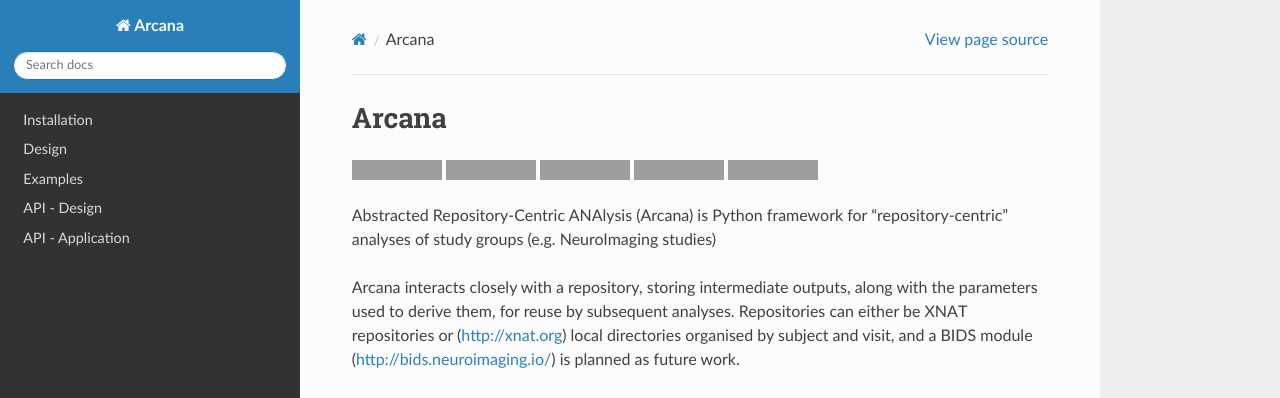
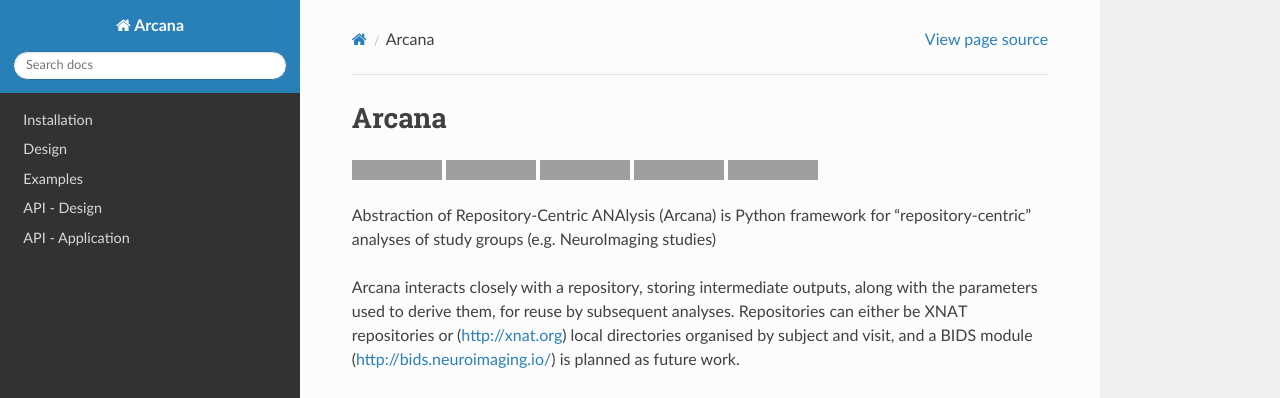
Before and after one commit to MonashBI/arcana-legacy, a Sphinx documentation site: the page built from docs/source/index.rst, in a window 1280 px wide and 1205 px high, cut to the strip 0-398 px from the top of the window. Built offline with Sphinx 7.4.7 and the Read the Docs theme 2.0.0, drawn with Linux system fonts in a browser that asks for light colours; the version number could not be read and is left out; grey boxes are pictures that could not be loaded.

Commit message:
updated Arcana acronym

```diff
--- a/README.rst
+++ b/README.rst
@@ -16,7 +16,7 @@
   :alt: Documentation Status
 
 
-Abstracted Repository-Centric ANAlysis (Arcana) is Python framework
+Abstraction of Repository-Centric ANAlysis (Arcana) is Python framework
 for "repository-centric" analyses of study groups (e.g. NeuroImaging
 studies)
 
--- a/docs/source/index.rst
+++ b/docs/source/index.rst
@@ -16,7 +16,7 @@
   :alt: Documentation Status
 
 
-Abstracted Repository-Centric ANAlysis (Arcana) is Python framework
+Abstraction of Repository-Centric ANAlysis (Arcana) is Python framework
 for "repository-centric" analyses of study groups (e.g. NeuroImaging studies)
 
 Arcana interacts closely with a repository, storing intermediate
```
